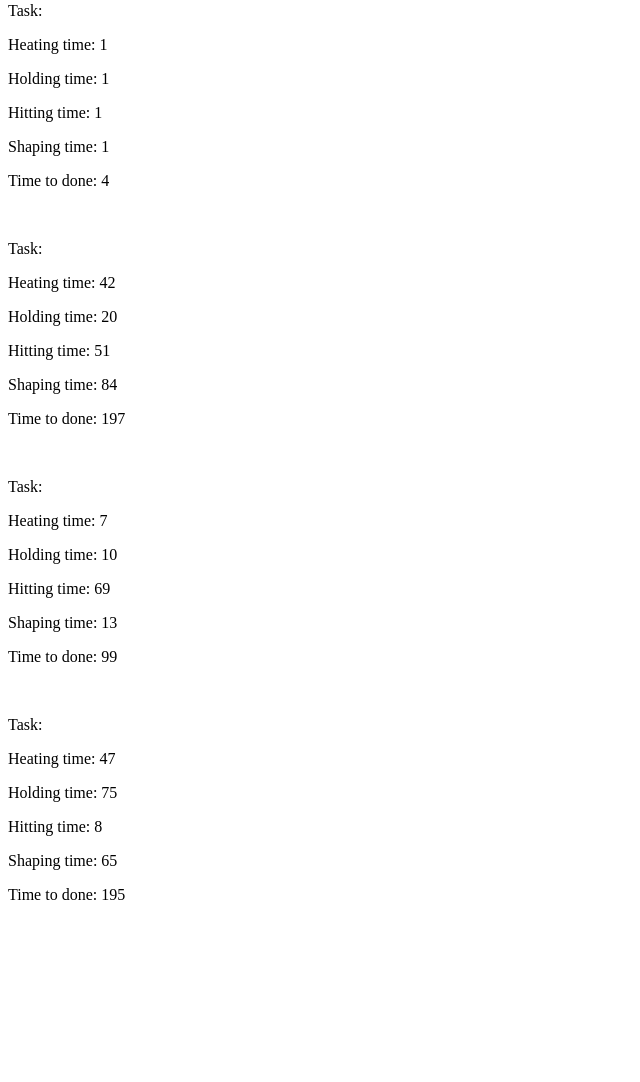
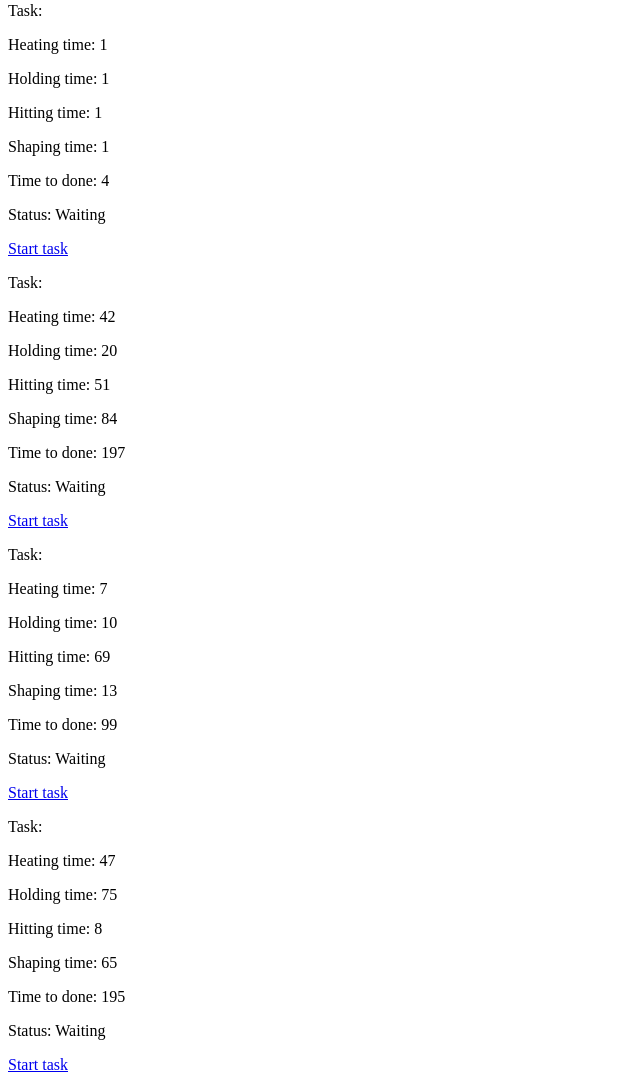
Before and after one commit to esentino/blacksmith, a Django app: page /accounts/profile/ in a window 1280 px wide. Shown: the part 269-1351 px from the top of the page, without its empty margins (0-640 px from the left). Before the commit the page ends 1169 px from the top, so only its background shows below. Run offline with Django 3.2, Linux system fonts and the light colour scheme; a user stored in the database is signed in; tables that the repository leaves empty hold one stand-in row (values such as "Sample post").

Commit message:
Add start-task url and show status

```diff
--- a/hammer/templates/hammer/profile.html
+++ b/hammer/templates/hammer/profile.html
@@ -20,6 +20,10 @@
 <p>Hitting time: {{ task.hitting_time }}</p>
 <p>Shaping time: {{ task.shaping_time }}</p>
 <p>Time to done: {{ task.time_to_done }}</p>
+<p>Status: {{ task.get_status_display }}</p>
+{% if task.can_start %}
+<a href="{% url 'start-task' task.pk %}">Start task</a>
+{% endif %}
 <br>
 {% endfor %}
 {% else %}
```
